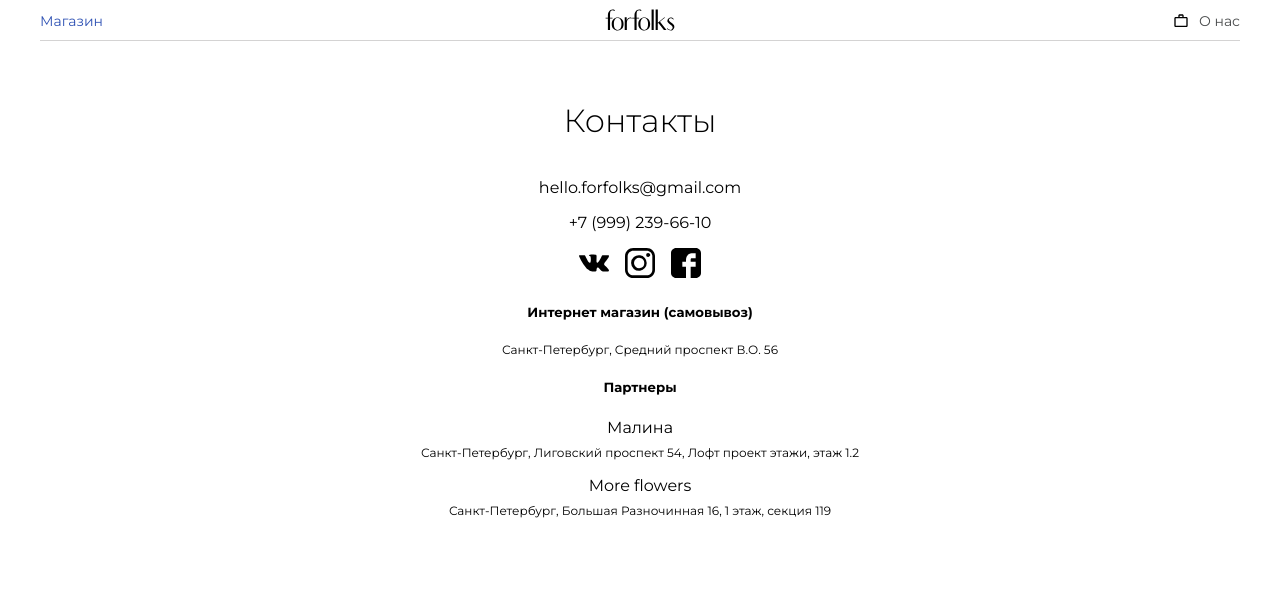
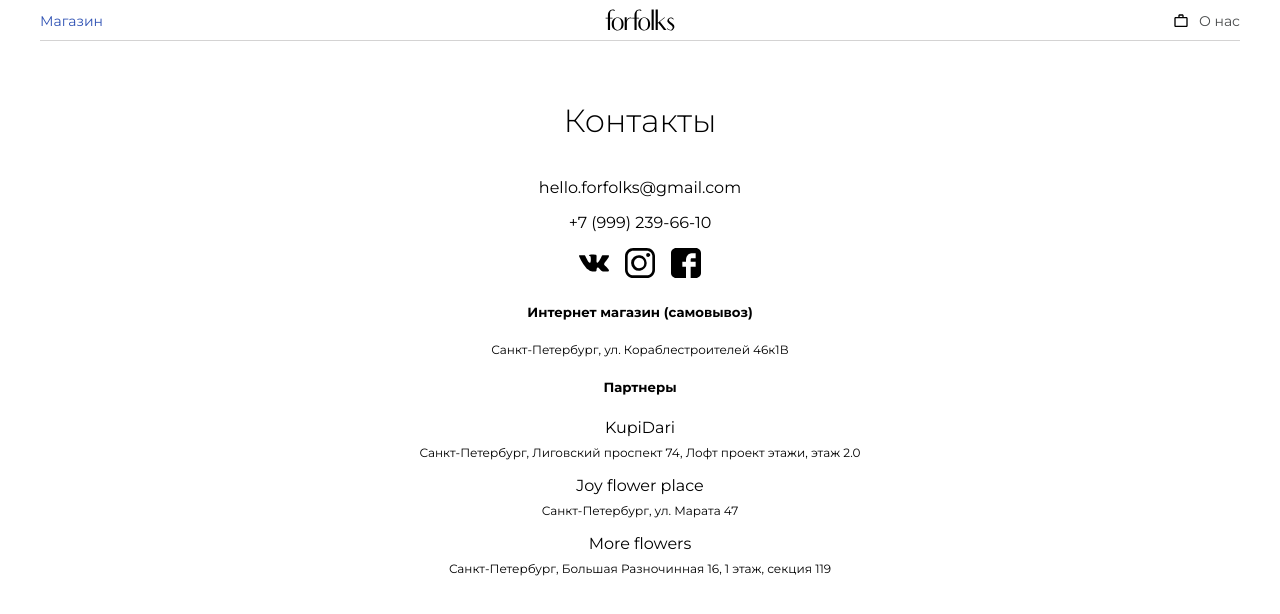
Before and after one commit to eiamei/forfolksFrontend, a Vue app: page /about in a window 1280 px wide. Shown: the top 614 px of the page. Built offline with nearby package versions, Linux system fonts and the light colour scheme.

Commit message:
update addresses

```diff
--- a/src/Components/Pages/About/About.vue
+++ b/src/Components/Pages/About/About.vue
@@ -16,11 +16,13 @@
         </a>
       </span>
       <h5>Интернет магазин (самовывоз)</h5>
-      <p class="about__address"> Санкт-Петербург, Средний проспект В.О. 56</p>
+      <p class="about__address"> Санкт-Петербург, ул. Кораблестроителей 46к1В</p>
       <h5>Партнеры</h5>
       <span>
-        <p class="about__store">Малина</p>
-        <p class="about__address"> Санкт-Петербург, Лиговский проспект 54, Лофт проект этажи, этаж 1.2</p>
+        <p class="about__store">KupiDari</p>
+        <p class="about__address"> Санкт-Петербург, Лиговский проспект 74, Лофт проект этажи, этаж 2.0</p>
+        <p class="about__store">Joy flower place</p>
+        <p class="about__address"> Санкт-Петербург, ул. Марата 47</p>
         <p class="about__store">More flowers</p>
         <p class="about__address"> Санкт-Петербург, Большая Разночинная 16, 1 этаж, секция 119</p>
       </span>
```
